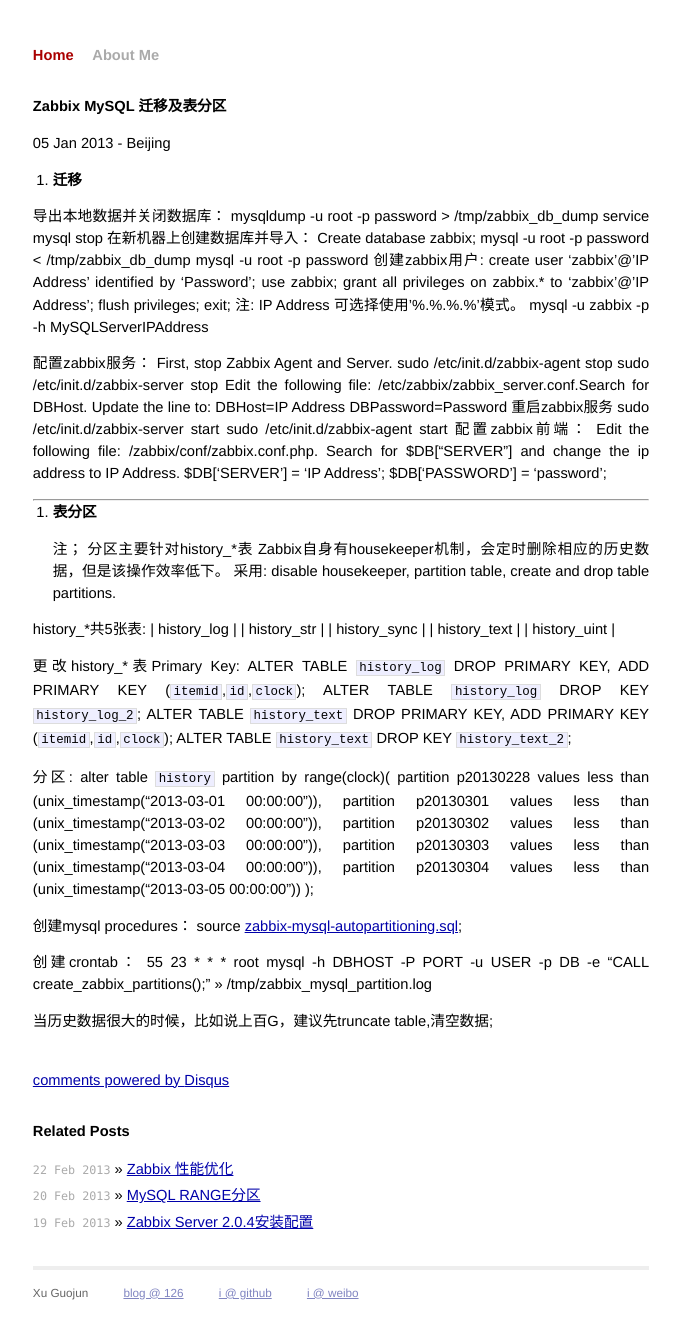
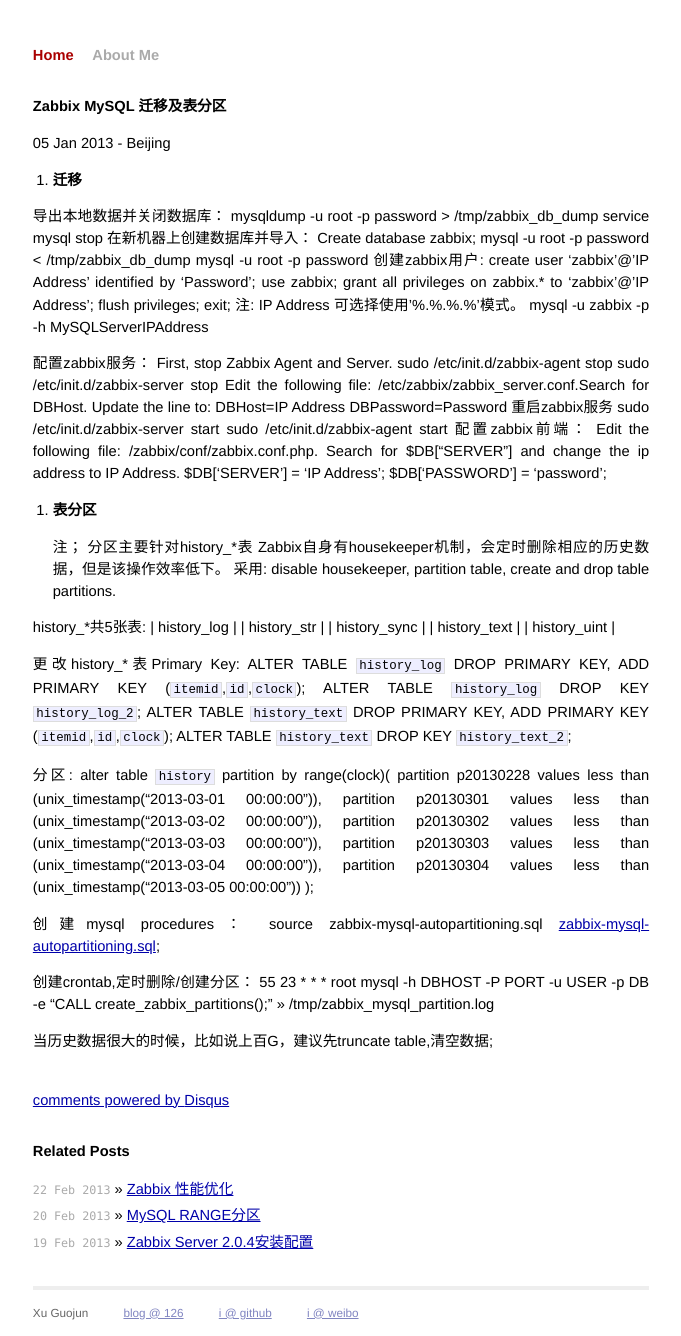
Before and after one commit to qinguan/qinguan.github.com, a Jekyll site: the page built from _posts/2013-01-05-Zabbix-MySQL-迁移.md, in a window 1280 px wide. Shown: the whole page, without its empty margins (299-980 px from the left). Built offline with Jekyll 4.4.1, drawn with Linux system fonts in a browser that asks for light colours; Markdown is read by kramdown in place of the engine named in the settings; comment, search, counter and statistics services are not loaded.

Commit message:
add mysql partition

```diff
--- a/_posts/2013-01-05-Zabbix-MySQL-迁移.md
+++ b/_posts/2013-01-05-Zabbix-MySQL-迁移.md
@@ -43,7 +43,6 @@
 	$DB['SERVER'] = 'IP Address';
 	$DB['PASSWORD'] = 'password';
 
-********************************
 
 2. 表分区
 =====
@@ -74,9 +73,10 @@
 	);
 
 创建mysql procedures：
-	source [zabbix-mysql-autopartitioning.sql](https://github.com/qinguan/zabbix_configure/blob/master/zabbix-mysql-autopartitioning.sql);
+	source zabbix-mysql-autopartitioning.sql
+[zabbix-mysql-autopartitioning.sql](https://github.com/qinguan/zabbix_configure/blob/master/zabbix-mysql-autopartitioning.sql);
 
-创建crontab：
+创建crontab,定时删除/创建分区：
 		55 23 * * * root mysql -h DBHOST -P PORT -u USER -p DB -e "CALL create_zabbix_partitions();" >> /tmp/zabbix_mysql_partition.log
 
 当历史数据很大的时候，比如说上百G，建议先truncate table,清空数据;
```
